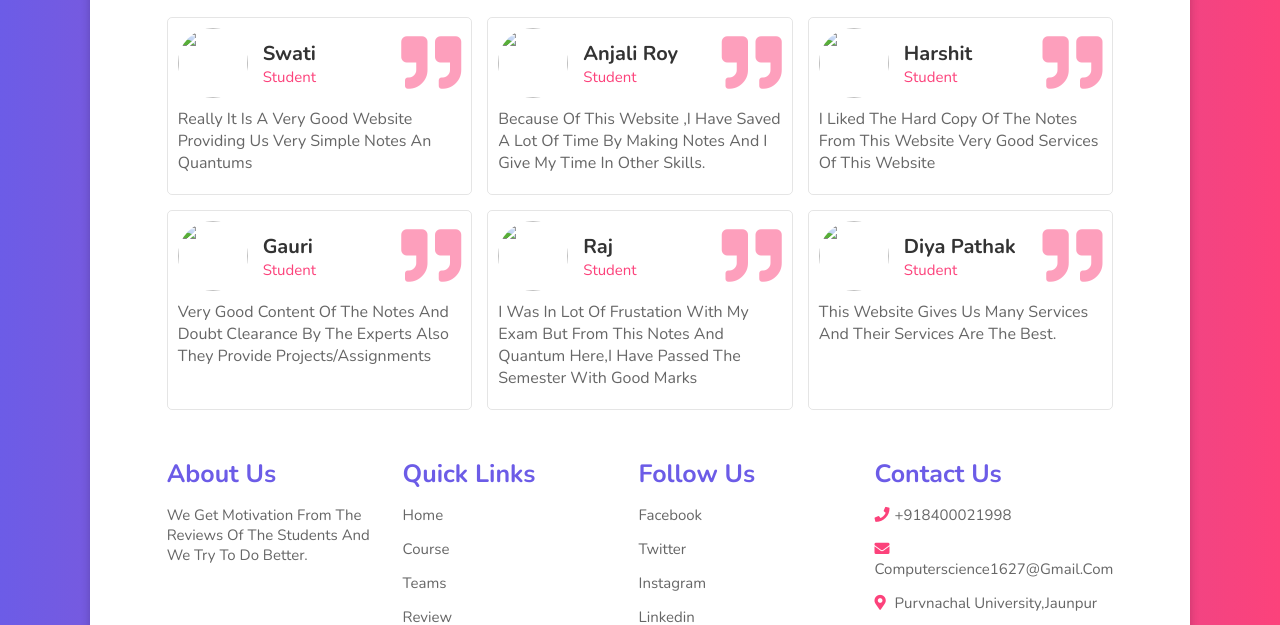
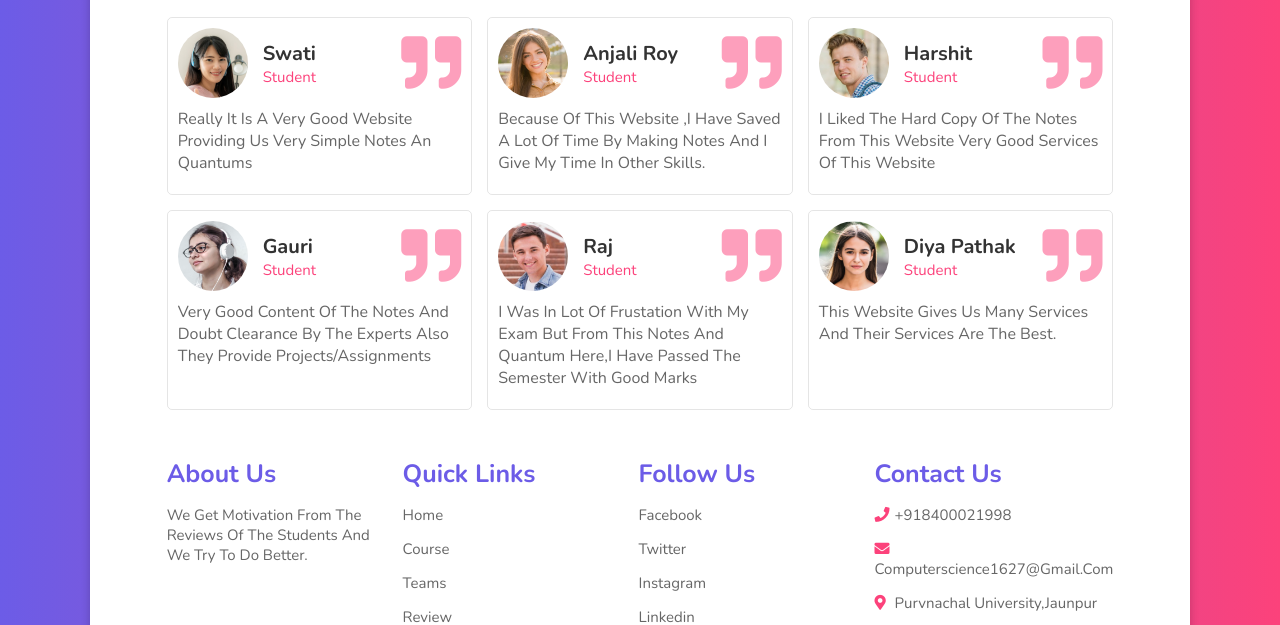
Before and after one commit to Yatndeep-Dubey/Smart-Study-Notes-by-YD, a plain HTML site: page review.html in a window 1280 px wide. Shown: the part 187-812 px from the top of the page. Drawn offline with nearby package versions, Linux system fonts and the light colour scheme; files that its build step writes are made by us from their sources.

Commit message:
Update review.html

```diff
--- a/review.html
+++ b/review.html
@@ -9,7 +9,7 @@
     <link rel="stylesheet" href="https://cdnjs.cloudflare.com/ajax/libs/font-awesome/5.15.3/css/all.min.css">
 
     <!-- custom css file link  -->
-    <link rel="stylesheet" href="css/style.css">
+    <link rel="stylesheet" href="style.css">
 
 </head>
 <body>
@@ -41,7 +41,7 @@
     <div class="box">
         <div class="student">
             <div class="student-info">
-                <img src="images/student-1.png" alt="">
+                <img src="student-1.png" alt="">
                 <div class="info">
                     <h3>Swati</h3>
                     <span>student</span>
@@ -55,7 +55,7 @@
     <div class="box">
         <div class="student">
             <div class="student-info">
-                <img src="images/student-2.png" alt="">
+                <img src="student-2.png" alt="">
                 <div class="info">
                     <h3>Anjali Roy</h3>
                     <span>student</span>
@@ -69,7 +69,7 @@
     <div class="box">
         <div class="student">
             <div class="student-info">
-                <img src="images/student-3.png" alt="">
+                <img src="student-3.png" alt="">
                 <div class="info">
                     <h3>harshit</h3>
                     <span>student</span>
@@ -83,7 +83,7 @@
     <div class="box">
         <div class="student">
             <div class="student-info">
-                <img src="images/student-4.png" alt="">
+                <img src="student-4.png" alt="">
                 <div class="info">
                     <h3>Gauri</h3>
                     <span>student</span>
@@ -97,7 +97,7 @@
     <div class="box">
         <div class="student">
             <div class="student-info">
-                <img src="images/student-5.png" alt="">
+                <img src="student-5.png" alt="">
                 <div class="info">
                     <h3>Raj</h3>
                     <span>student</span>
@@ -111,7 +111,7 @@
     <div class="box">
         <div class="student">
             <div class="student-info">
-                <img src="images/student-6.png" alt="">
+                <img src="student-6.png" alt="">
                 <div class="info">
                     <h3>Diya Pathak</h3>
                     <span>student</span>
@@ -182,7 +182,7 @@
 
 
 <!-- custom js file link -->
-<script src="js/script.js"></script>
+<script src="script.js"></script>
 
 </body>
 </html>
```
